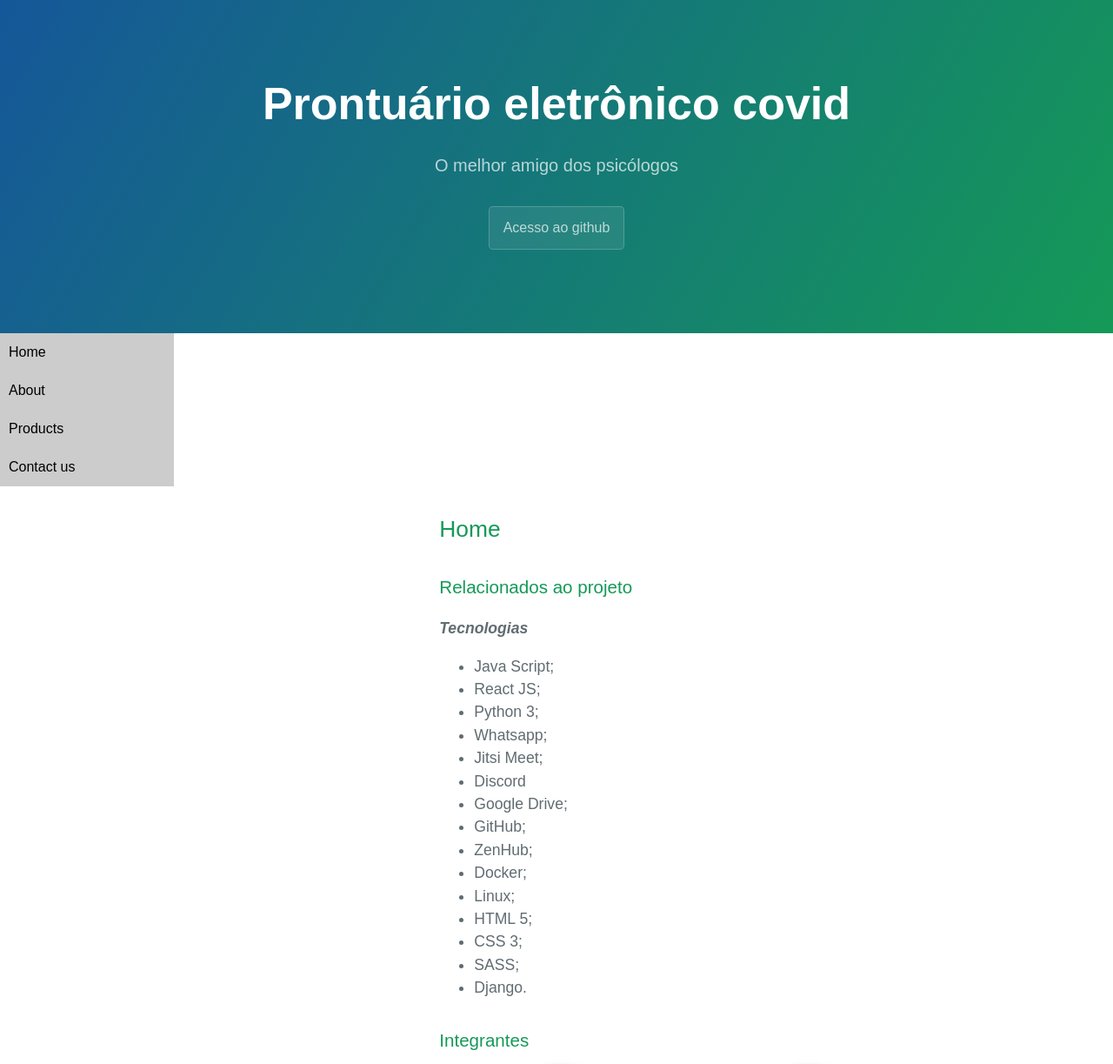
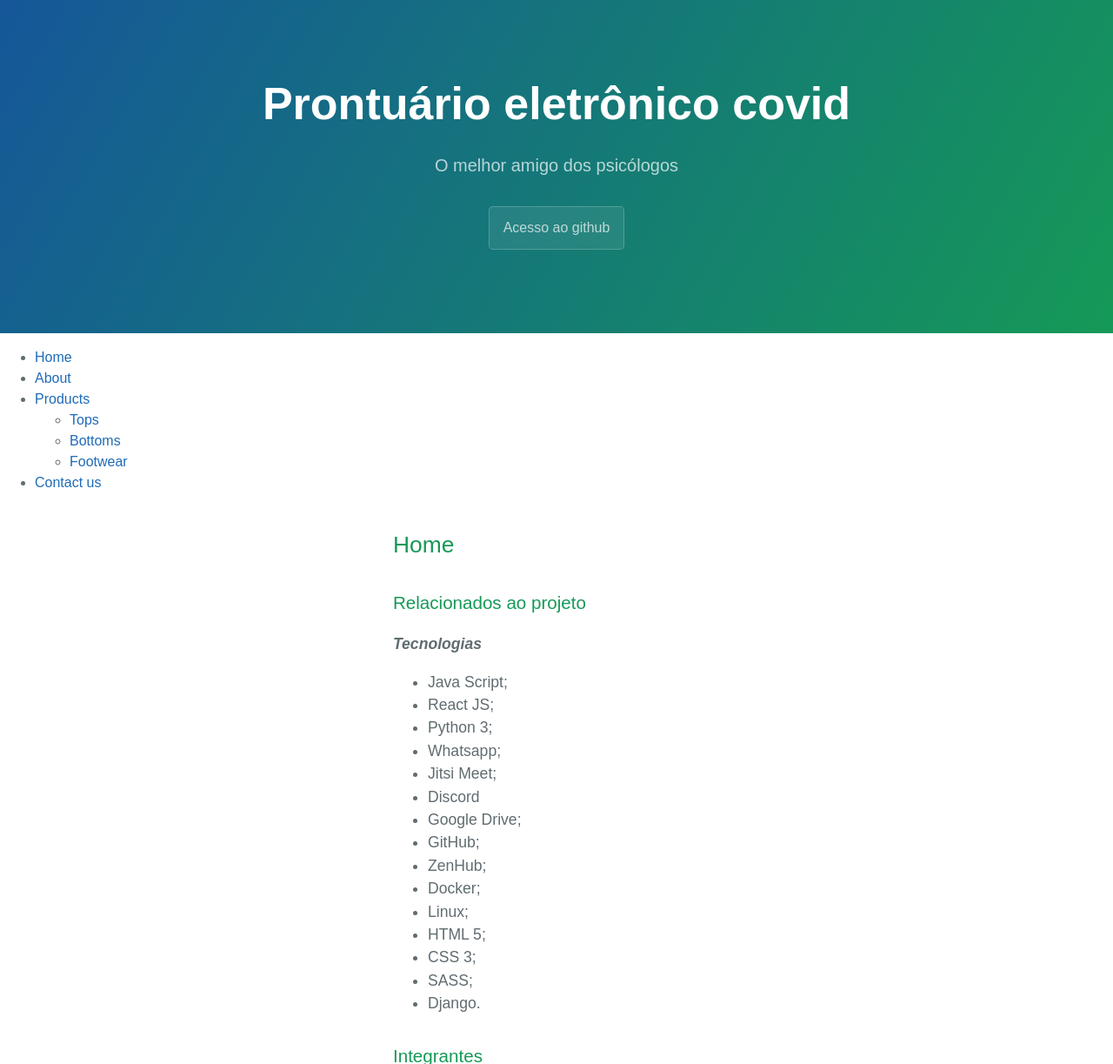
Before and after one commit to francisco1code/2020.2-CheeryUP, a Jekyll site: the page built from index.md, in a window 1280 px wide, cut to the strip 0-1223 px from the top of the page. Shown: the whole strip at 87% size. Built offline with Jekyll 4.4.1, drawn with Linux system fonts in a browser that asks for light colours.

Commit message:
delete css menu-bar

```diff
--- a/_sass/jekyll-theme-cayman.scss
+++ b/_sass/jekyll-theme-cayman.scss
@@ -375,74 +375,6 @@ a {
 html, body {
   font-family: Arial, Helvetica, sans-serif;
 }
-html, body {
-  font-family: Arial, Helvetica, sans-serif;
-}
-
-.conteudo-todo{
-  display: inline-block;
-}
-
-
-/* define a fixed width for the entire menu */
-.navigation {
-width: 200px;
-}
-
-/* reset our lists to remove bullet points and padding */
-.mainmenu, .submenu {
-list-style: none;
-padding: 0;
-margin: 0;
-}
-
-/* make ALL links (main and submenu) have padding and background color */
-.mainmenu a {
-display: block;
-background-color: #CCC;
-text-decoration: none;
-padding: 10px;
-color: #000;
-}
-
-/* add hover behaviour */
-.mainmenu a:hover {
-  background-color: #C5C5C5;
-}
-
-
-/* when hovering over a .mainmenu item,
-display the submenu inside it.
-we're changing the submenu's max-height from 0 to 200px;
-*/
-
-.mainmenu li:hover .submenu {
-display: block;
-max-height: 200px;
-}
-
-/*
-we now overwrite the background-color for .submenu links only.
-CSS reads down the page, so code at the bottom will overwrite the code at the top.
-*/
-
-.submenu a {
-background-color: #999;
-}
-
-/* hover behaviour for links inside .submenu */
-.submenu a:hover {
-background-color: #666;
-}
-
-/* this is the initial state of all submenus.
-we set it to max-height: 0, and hide the overflowed content.
-*/
-.submenu {
-overflow: hidden;
-max-height: 0;
-transition: all 0.5s ease-out;
-}
 
 div{
   display: inline-block;
```
